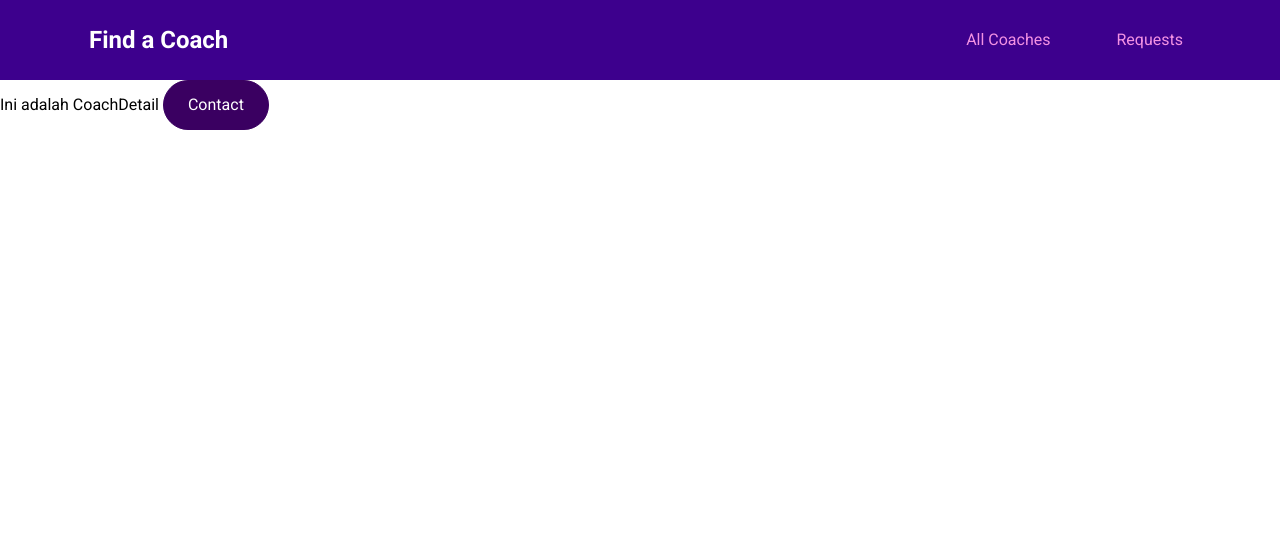
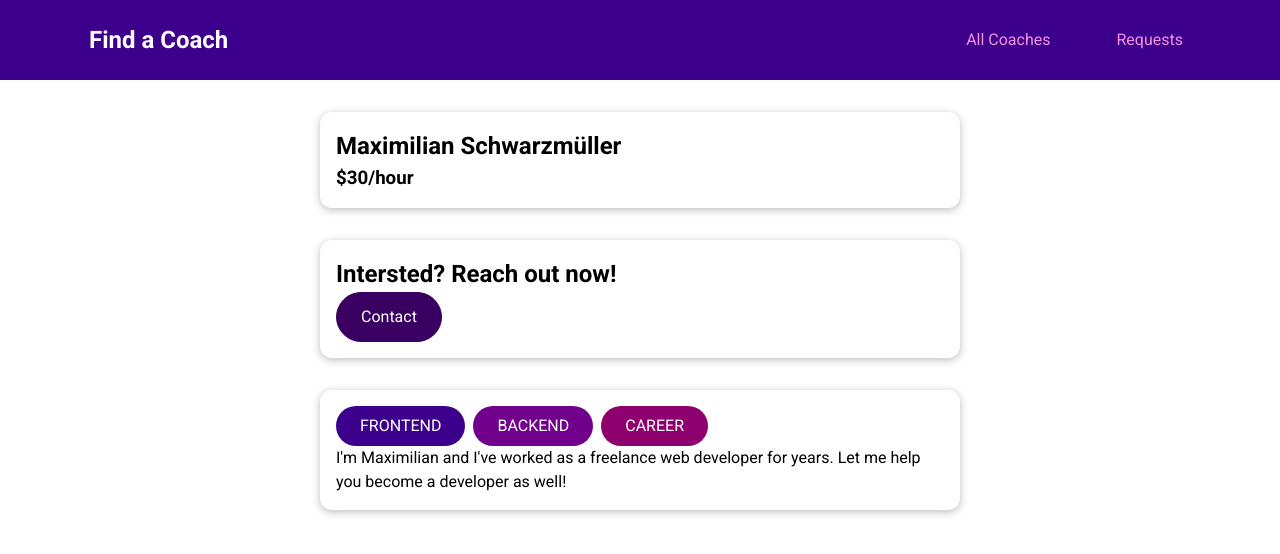
Before and after one commit to akmalzidani/find-a-coach-web-app, a Vue app: page /coaches/c1 in a window 1280 px wide. Shown: the top 554 px of the page. Built offline with nearby package versions, Linux system fonts and the light colour scheme.

Commit message:
add coach detail component

```diff
--- a/src/components/coaches/CoachItem.vue
+++ b/src/components/coaches/CoachItem.vue
@@ -1,6 +1,8 @@
 <script setup>
 import { computed } from 'vue'
+import { useRoute } from 'vue-router'
 
+const route = useRoute()
 const props = defineProps({
   id: String,
   firstName: String,
@@ -10,8 +12,8 @@ const props = defineProps({
 })
 
 const fullname = computed(() => `${props.firstName} ${props.lastName}`)
-const coachContactLink = computed(() => `/coaches/${props.id}/contact`)
-const coachDetailsLink = computed(() => `/coaches/${props.id}`)
+const coachContactLink = computed(() => `${route.path}/${props.id}/contact`)
+const coachDetailsLink = computed(() => `${route.path}/${props.id}`)
 </script>
 
 <template>
--- a/src/pages/coaches/CoachDetail.vue
+++ b/src/pages/coaches/CoachDetail.vue
@@ -1,7 +1,45 @@
-<script setup></script>
+<script setup>
+import { useCoachesStore } from '@/stores/coaches'
+import { computed } from 'vue'
+import { ref } from 'vue'
+import { useRoute } from 'vue-router'
+
+const props = defineProps({ id: { type: String, required: true } })
+
+const route = useRoute()
+
+const coachesStore = useCoachesStore()
+const { getCoaches } = coachesStore
+
+const selectedCoach = ref(getCoaches.find((coach) => coach.id === props.id))
+
+const fullName = computed(() => `${selectedCoach.value.firstName} ${selectedCoach.value.lastName}`)
+const contactLink = computed(() => `${route.path}/${props.id}/contact`)
+const areas = computed(() => selectedCoach.value.areas)
+const rate = computed(() => selectedCoach.value.hourlyRate)
+const description = computed(() => selectedCoach.value.description)
+</script>
 
 <template>
-  Ini adalah CoachDetail
-  <RouterView />
-  <BaseButton isLink to="/coaches/c1/contact">Contact</BaseButton>
+  <section>
+    <BaseCard>
+      <h2>{{ fullName }}</h2>
+      <h3>${{ rate }}/hour</h3>
+    </BaseCard>
+  </section>
+  <section>
+    <BaseCard>
+      <header>
+        <h2>Intersted? Reach out now!</h2>
+        <BaseButton isLink :to="contactLink">Contact</BaseButton>
+      </header>
+      <RouterView />
+    </BaseCard>
+  </section>
+  <section>
+    <BaseCard>
+      <BaseBadge v-for="area in areas" :key="area" :type="area" :title="area"> </BaseBadge>
+      <p>{{ description }}</p>
+    </BaseCard>
+  </section>
 </template>
--- a/src/router/index.js
+++ b/src/router/index.js
@@ -20,6 +20,7 @@ const router = createRouter({
     {
       path: '/coaches/:id',
       component: () => import('../pages/coaches/CoachDetail.vue'),
+      props: true,
       children: [{ path: 'contact', component: () => import('../pages/requests/ContactCoach.vue') }]
     },
     {
```
